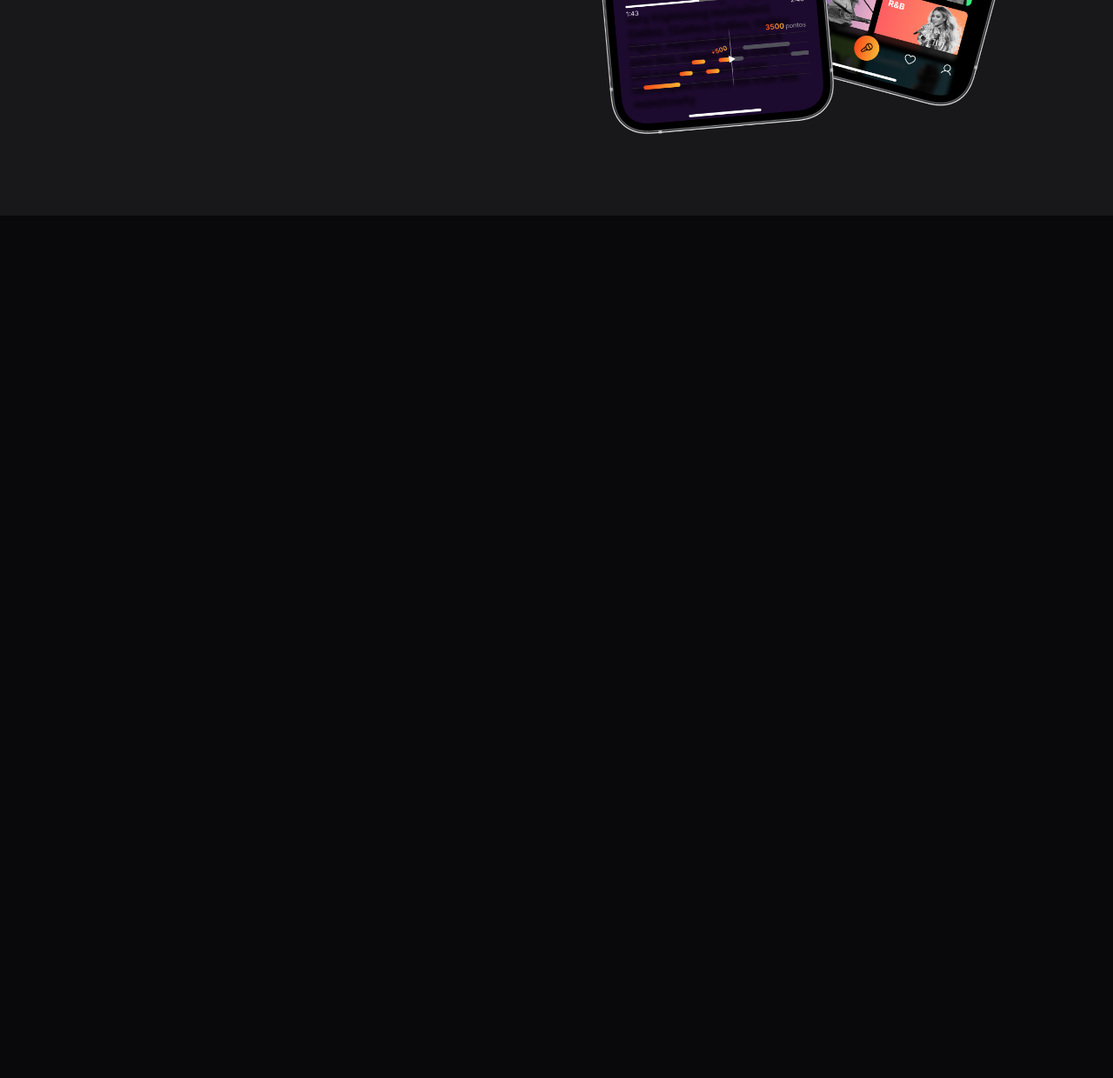
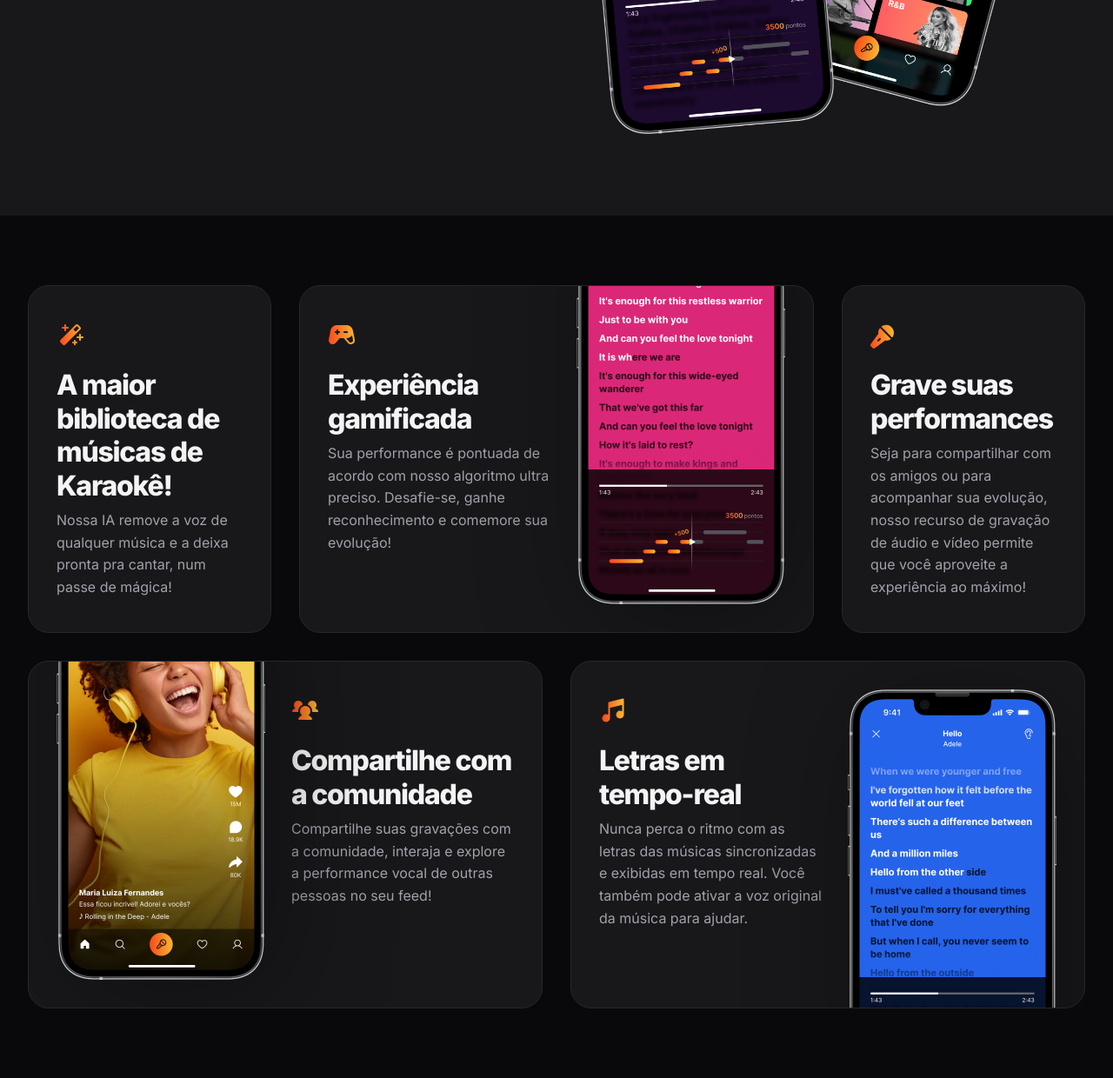
Before and after one commit to LuisFelipeTS17/ZIGEN, a plain HTML site: page index.html in a window 1280 px wide. Shown: the part 1365-2605 px from the top of the page at 87% size. Before the commit the page ends 1613 px from the top, so only its background shows below. Drawn offline with Linux system fonts and the light colour scheme.

Commit message:
Seção features

```diff
--- a/index.html
+++ b/index.html
@@ -67,5 +67,90 @@
         </div>
       </div>
     </section>
+
+    <section id="features">
+      <div class="cards container py-xl grid gap-1.5">
+        <div class="card py-lg px-lg">
+          <img src="assets/icons/MagicWand.svg" alt="Varinha magica icone" />
+          <h3>A maior biblioteca de músicas de Karaokê!</h3>
+          <p>
+            Nossa IA remove a voz de qualquer música e a deixa pronta pra
+            cantar, num passe de mágica!
+          </p>
+        </div>
+
+        <!-- card 2 -->
+        <div class="card py-lg px-lg">
+          <div>
+            <img
+              src="assets/icons/GameController.svg"
+              alt="Controle de video game icone"
+            />
+            <h3>Experiência gamificada</h3>
+            <p>
+              Sua performance é pontuada de acordo com nosso algoritmo ultra
+              preciso. Desafie-se, ganhe reconhecimento e comemore sua evolução!
+            </p>
+          </div>
+          <img
+            class="desktop-only"
+            src="assets/Tela 2.png"
+            alt="Tela de celular"
+          />
+        </div>
+        <!-- card 3 -->
+        <div class="card py-lg px-lg">
+          <img
+            src="assets/icons/MicrophoneStage.svg"
+            alt="Varinha magica icone"
+          />
+          <h3>Grave suas performances</h3>
+          <p>
+            Seja para compartilhar com os amigos ou para acompanhar sua
+            evolução, nosso recurso de gravação de áudio e vídeo permite que
+            você aproveite a experiência ao máximo!
+          </p>
+        </div>
+        <!-- card 4 -->
+        <div class="card py-lg px-lg">
+          <div>
+            <img
+              src="assets/icons/UsersThree.svg"
+              alt="Controle de video game icone"
+            />
+            <h3>Compartilhe com a comunidade</h3>
+            <p>
+              Compartilhe suas gravações com a comunidade, interaja e explore a
+              performance vocal de outras pessoas no seu feed!
+            </p>
+          </div>
+          <img
+            class="desktop-only"
+            src="assets/Tela 1.png"
+            alt="Tela de celular"
+          />
+        </div>
+        <!-- card 5 -->
+        <div class="card py-lg px-lg">
+          <div>
+            <img
+              src="assets/icons/MusicNotes.svg"
+              alt="Controle de video game icone"
+            />
+            <h3>Letras em tempo-real</h3>
+            <p>
+              Nunca perca o ritmo com as letras das músicas sincronizadas e
+              exibidas em tempo real. Você também pode ativar a voz original da
+              música para ajudar.
+            </p>
+          </div>
+          <img
+            class="desktop-only"
+            src="assets/Tela 3.png"
+            alt="Tela de celular"
+          />
+        </div>
+      </div>
+    </section>
   </body>
 </html>
--- /dev/null
+++ b/styles/cards.css
@@ -0,0 +1,9 @@
+.card {
+  background: var(--surface-color);
+  border: 1px solid var(--stroke-color);
+  border-radius: 1.5rem;
+
+  & h3 {
+    margin-top: 1rem;
+  }
+}
--- /dev/null
+++ b/styles/features.css
@@ -0,0 +1,68 @@
+#features {
+  & .cards {
+    grid-template-columns: 17.5rem 1fr 1fr 17.5rem;
+    grid-template-rows: 25rem 25rem;
+    gap: 2rem;
+  }
+
+  & .card {
+    position: relative;
+    overflow: hidden;
+
+    & img.desktop-only {
+      position: absolute;
+      max-width: 15rem;
+      filter: drop-shadow(1rem 1rem 4rem rgb(0 0 0 / 0.34));
+    }
+  }
+
+  & .card:nth-child(1) {
+    grid-column: 1/2;
+  }
+
+  & .card:nth-child(2) {
+    grid-column: 2/4;
+
+    & > div {
+      max-width: 16rem;
+    }
+
+    & .desktop-only {
+      bottom: 2rem;
+      right: 2rem;
+    }
+  }
+
+  & .card:nth-child(3) {
+    grid-column: 4/5;
+  }
+
+  & .card:nth-child(4) {
+    grid-column: 1/3;
+    grid-row: 2/3; /*  eixo x */
+
+    & > div {
+      max-width: 16rem;
+      margin-left: auto;
+    }
+
+    & .desktop-only {
+      bottom: 2rem;
+      left: 2rem;
+    }
+  }
+
+  & .card:nth-child(5) {
+    grid-column: 3/5;
+    grid-row: 2/3; /*  eixo x */
+
+    & > div {
+      max-width: 16rem;
+    }
+
+    & .desktop-only {
+      top: 2rem;
+      right: 2rem;
+    }
+  }
+}
--- a/styles/index.css
+++ b/styles/index.css
@@ -6,3 +6,5 @@
 @import url(hero.css);
 @import url(sections.css);
 @import url(about.css);
+@import url(cards.css);
+@import url(features.css) (width >= 80em);
```
